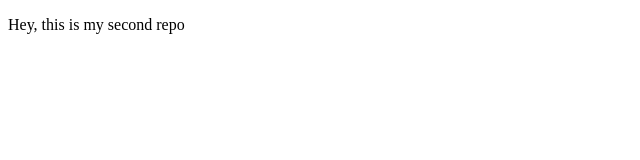
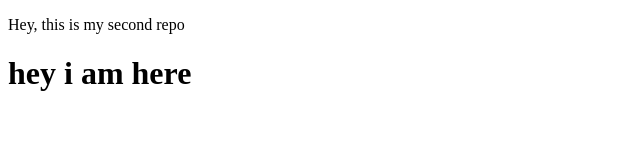
Before and after one commit to Jaideep-JD/Localrepo, a plain HTML site: page index.html in a window 1280 px wide. Shown: the whole page, without its empty margins (0-640 px from the left). Drawn offline with Linux system fonts and the light colour scheme.

Commit message:
try to add second one

```diff
--- a/index.html
+++ b/index.html
@@ -7,5 +7,6 @@
 </head>
 <body>
     <p>Hey, this is my second repo</p>
+    <h1>hey i am here</h1>
 </body>
 </html>
```
